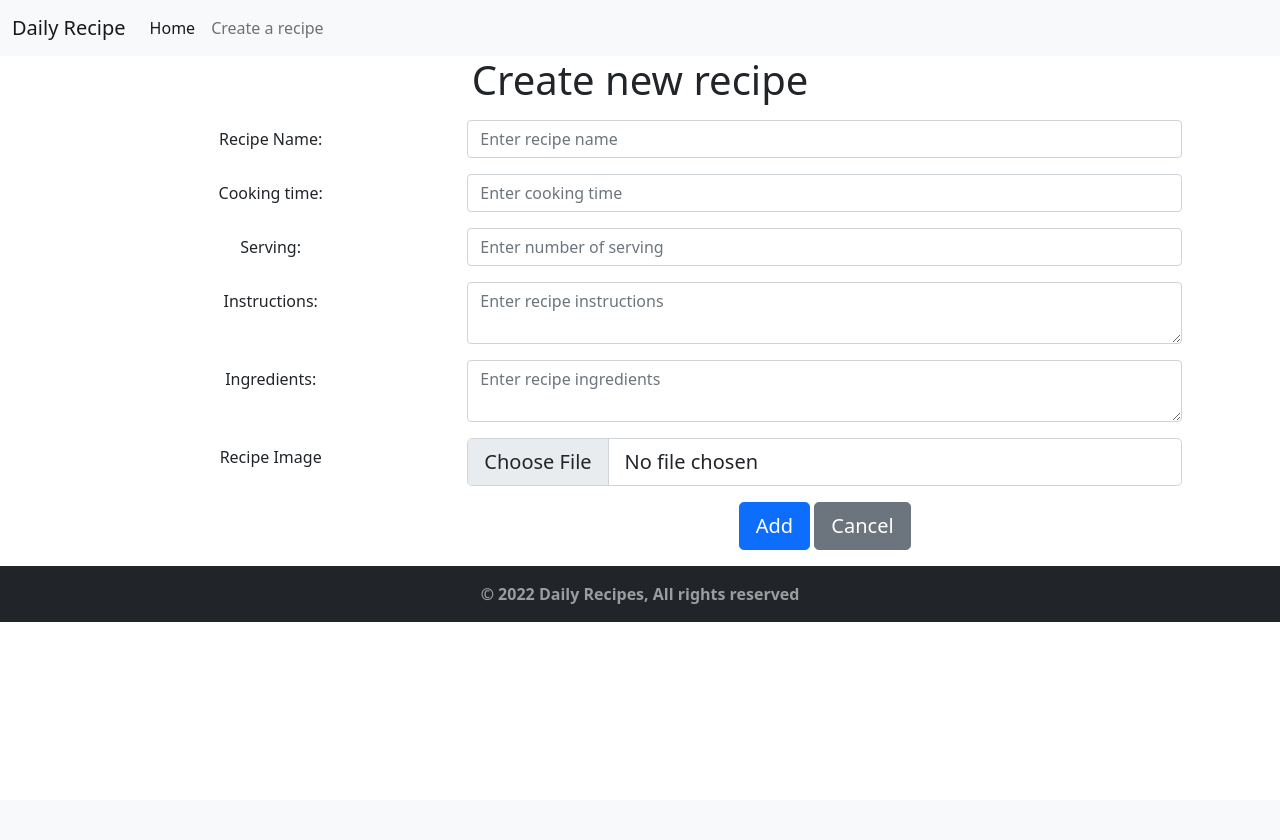
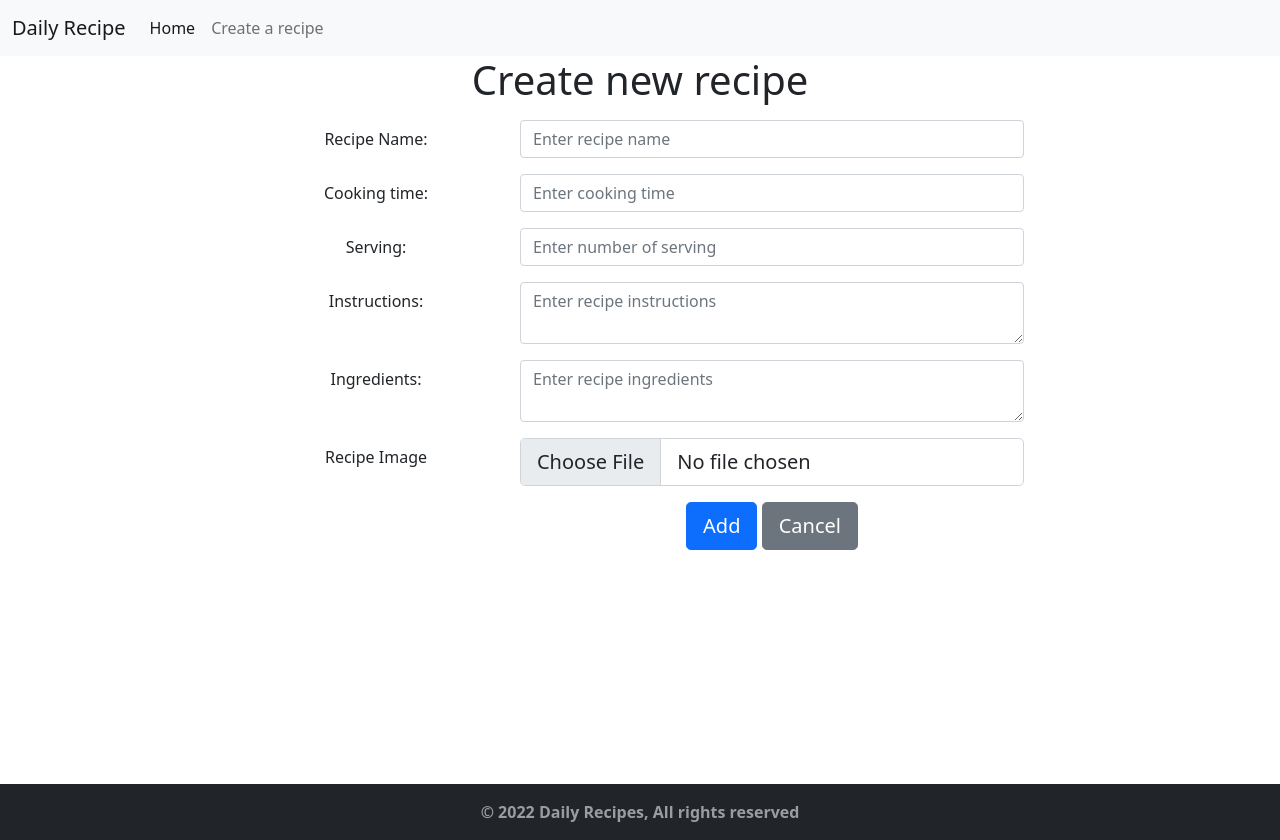
Before and after one commit to pcquynh/Project-Python-CP1895, a Flask app: page /create in a window 1280 px wide. Before the commit the page ends 622 px from the top, so only its background shows below. Run offline with Flask 2, Linux system fonts and the light colour scheme; some libraries are stand-ins or nearby versions.

Commit message:
Modify footer

```diff
--- a/static/style.css
+++ b/static/style.css
@@ -14,3 +14,13 @@
     max-height: 10rem;
     overflow-y: auto;
 }
+
+form {
+    max-width: 800px;
+    margin: 0 auto;
+    min-height: 83vh;
+}
+
+.navbar-fixed-bottom {
+    height: 7vh;
+}
--- a/templates/layout.html
+++ b/templates/layout.html
@@ -43,13 +43,14 @@
 {% endblock %}
 
 
+
+<script src="https://code.jquery.com/jquery-3.4.1.slim.js"></script>
+
+</body>
 {#footer#}
 <div class="navbar navbar-dark bg-dark navbar-fixed-bottom">
       <div class="container justify-content-center">
         <span class="navbar-text fw-bold">© 2022 Daily Recipes, All rights reserved</span>
       </div>
 </div>
-<script src="https://code.jquery.com/jquery-3.4.1.slim.js"></script>
-
-</body>
 </html>
```
